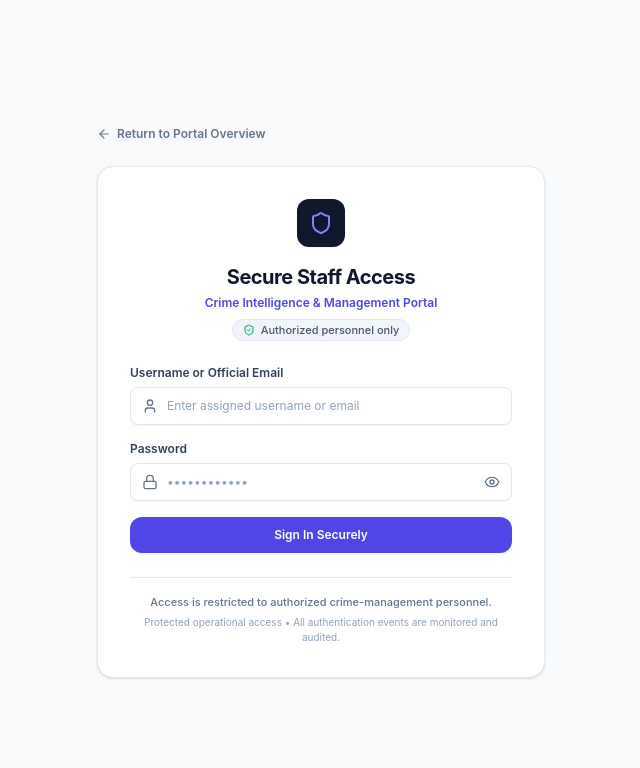
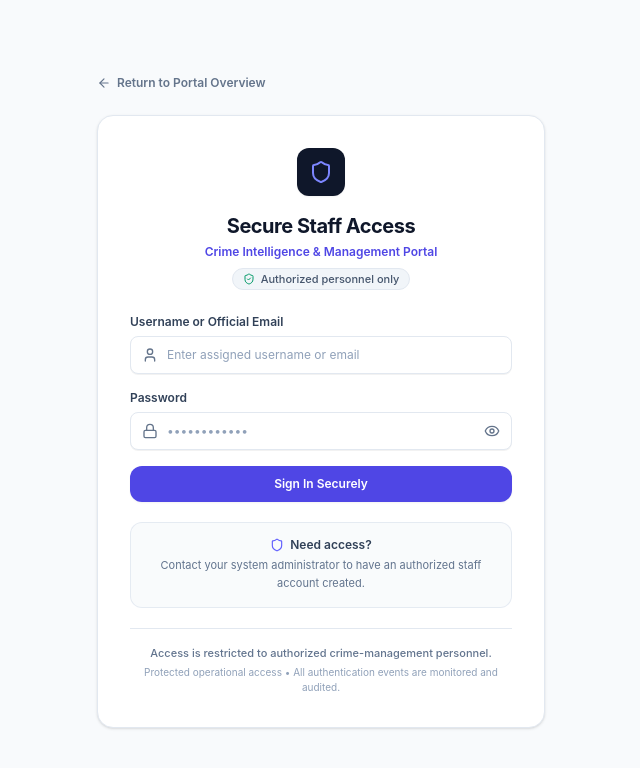
Before and after one commit to Sai-Prasanya26/Crime-Management-System, a React (Vite) app in the folder frontend/: page /login in a window 1280 px wide. Shown: the top 768 px of the page, without its empty margins (319-959 px from the left). Built offline with nearby package versions, Linux system fonts and the light colour scheme; no server answers.

Commit message:
Phase 7C.5A: Add staff access guidance to login

```diff
--- a/frontend/src/pages/LoginPage.tsx
+++ b/frontend/src/pages/LoginPage.tsx
@@ -167,8 +167,19 @@ export const LoginPage: React.FC = () => {
             </button>
           </form>
 
+          {/* Staff Access Guidance */}
+          <div className="mt-5 rounded-xl border border-slate-200/80 bg-slate-50/80 p-3.5 text-center">
+            <div className="flex items-center justify-center gap-1.5 text-xs font-semibold text-slate-700">
+              <Shield className="h-3.5 w-3.5 text-indigo-500" />
+              <span>Need access?</span>
+            </div>
+            <p className="mt-1 text-[11px] leading-relaxed text-slate-500">
+              Contact your system administrator to have an authorized staff account created.
+            </p>
+          </div>
+
           {/* Operational Security Notice */}
-          <div className="mt-6 border-t border-[#E2E8F0] pt-4 text-center">
+          <div className="mt-5 border-t border-[#E2E8F0] pt-4 text-center">
             <p className="text-[11px] font-medium text-slate-500">
               Access is restricted to authorized crime-management personnel.
             </p>
```
